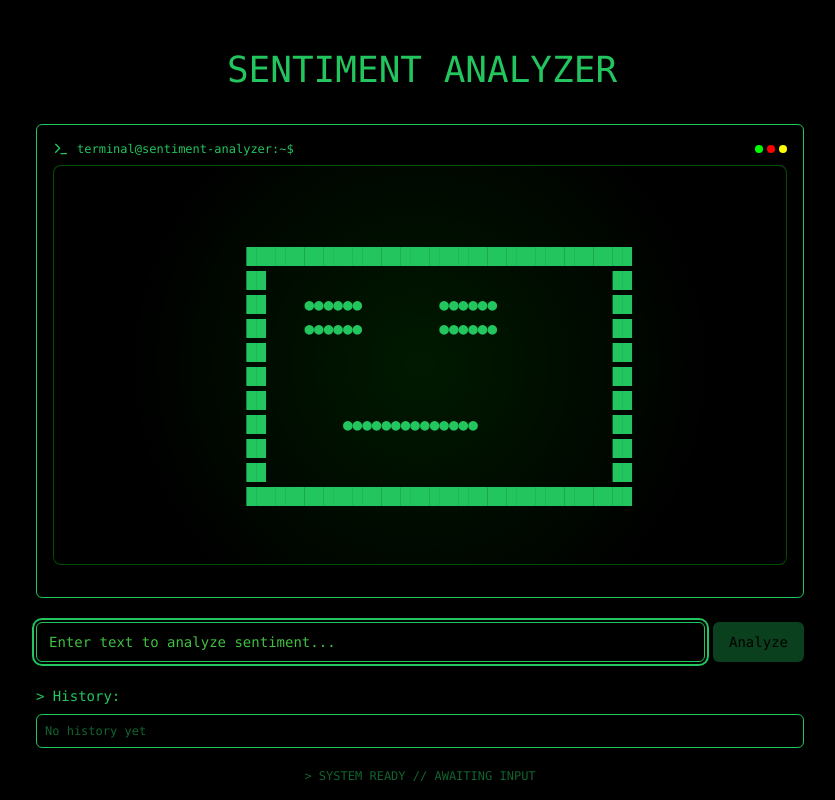
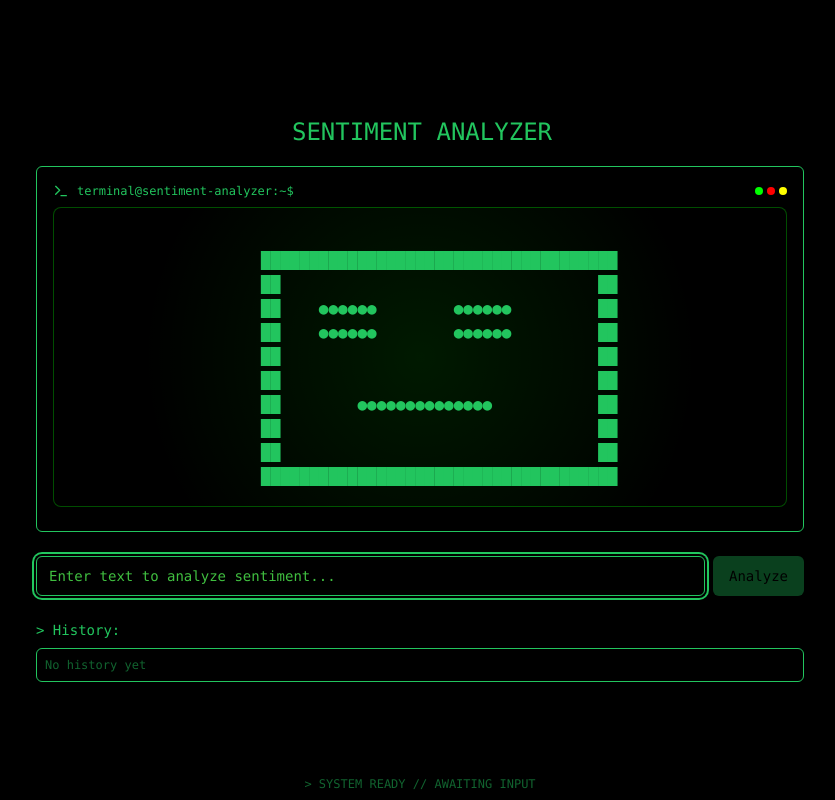
Before and after one commit to raulmalagarriga/HappyFace-SentimentAnalyzer, a Next.js app: page / in a window 1280 px wide. Shown: the whole page, without its empty margins (220-1055 px from the left). Built offline with nearby package versions, Linux system fonts and the light colour scheme.

Commit message:
FEAT: re sizing design and doing face smaller

```diff
--- a/app/page.tsx
+++ b/app/page.tsx
@@ -2,10 +2,10 @@ import SentimentAnalyzer from "@/components/sentiment-analyzer"
 
 export default function Home() {
   return (
-    <main className="min-h-screen bg-black text-green-500 p-4 flex flex-col items-center justify-center">
-      <h1 className="text-2xl md:text-4xl font-mono mb-8 glitch-text">SENTIMENT ANALYZER</h1>
+    <main className="min-h-screen bg-black text-green-500 p-2 flex flex-col items-center justify-center">
+      <h1 className="text-xl md:text-2xl font-mono mb-4 glitch-text">SENTIMENT ANALYZER</h1>
       <SentimentAnalyzer />
-      <footer className="fixed bottom-4 font-mono text-xs opacity-50">&gt; SYSTEM READY // AWAITING INPUT</footer>
+      <footer className="fixed bottom-2 font-mono text-xs opacity-50">&gt; SYSTEM READY // AWAITING INPUT</footer>
     </main>
   )
 }
--- a/components/sentiment-analyzer.tsx
+++ b/components/sentiment-analyzer.tsx
@@ -71,11 +71,11 @@ export default function SentimentAnalyzer() {
           </div>
         </div>
 
-        <div className="ascii-container h-[400px] overflow-hidden flex flex-col items-center justify-center">
+        <div className="ascii-container h-[300px] overflow-hidden flex flex-col items-center justify-center">
           <AsciiFace polarity={result?.polarity || 0} />
         </div>
 
-        <div className="mt-4 font-mono text-xs">
+        <div className="mt-2 font-mono text-xs">
           {result && (
             <div className="typing-effect">
               &gt; Analysis complete:
```
Also changed, not shown: components/ascii-face.tsx (+54 -55 lines).
